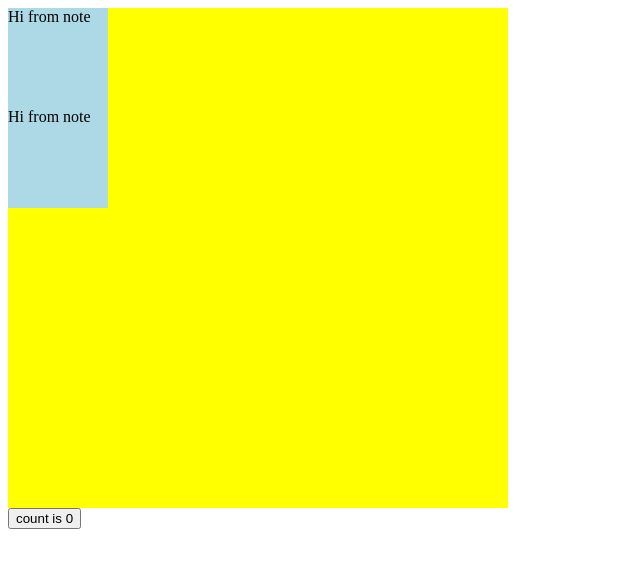
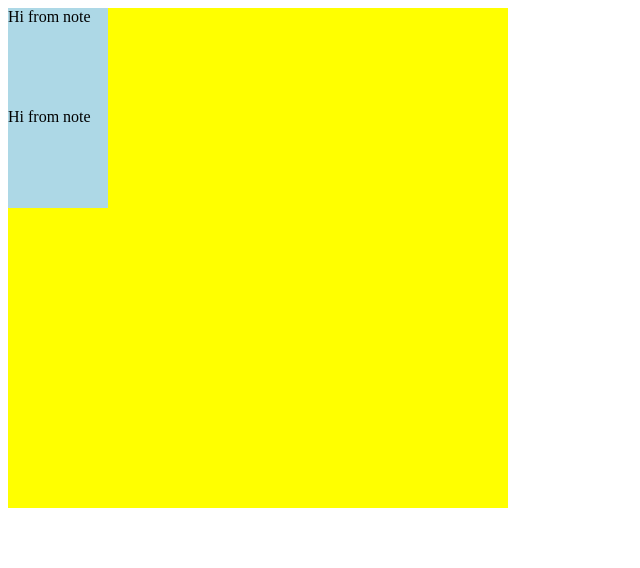
Before and after one commit to Ado-go/todo-folder, a React (Vite) app: page / in a window 1280 px wide. Shown: the top 568 px of the page, without its empty margins (0-640 px from the left). Built offline with nearby package versions, Linux system fonts and the light colour scheme.

Commit message:
fix: remove unused state and counter

```diff
--- a/src/App.tsx
+++ b/src/App.tsx
@@ -1,17 +1,9 @@
-import { useState } from "react";
 import Folder from "./components/Folder";
 
 function App() {
-  const [count, setCount] = useState(0);
-
   return (
     <>
       <Folder />
-      <div>
-        <button onClick={() => setCount((count) => count + 1)}>
-          count is {count}
-        </button>
-      </div>
     </>
   );
 }
```
